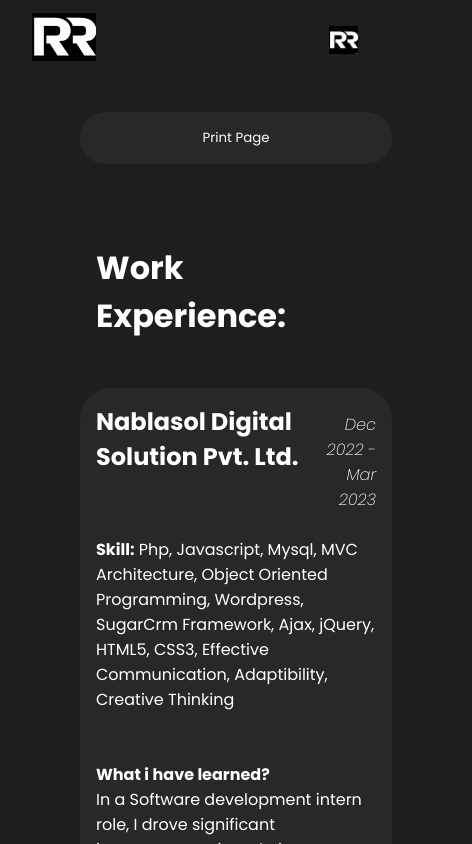
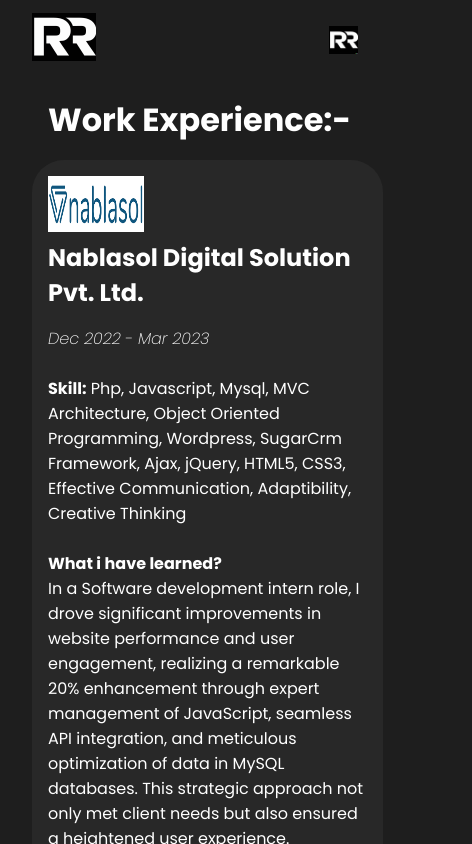
Before and after one commit to Rahulpersie66/Portfolio, a React (Create React App) app: page /portfolioPage in a window 390 px wide. Shown: the top 844 px of the page, 472 px wide, since content can reach past the window. Built offline with nearby package versions, Linux system fonts and the light colour scheme.

Commit message:
Mobile View For Portfolio View

```diff
--- a/src/components/Education/education.js
+++ b/src/components/Education/education.js
@@ -2,7 +2,7 @@
 import PortfolioNavbar from '../PortfolioNavBar/portfolioNavbar';
 import BU from  '../../assests/BinghamtonUniversity.jpg'
 import JP from '../../assests/juit_by_jaypeeit_dgafpv5-fullview.jpg'
-
+import Footer from '../Footer/footer';
 import React from 'react'
 
 const Education = () => {
@@ -185,7 +185,7 @@
                     </table>
                 </div>
             </div>
-
+            <Footer/>
         </div>
     )
 }
--- a/src/components/PortfolioNavBar/portfolioNavbar.css
+++ b/src/components/PortfolioNavBar/portfolioNavbar.css
@@ -0,0 +1,36 @@
+.portfolioNavbar{
+    height: 5rem;
+    width: 100vw;
+    max-width: 75rem;
+    background: rgb(30,30,30);
+    margin: 0 2rem;
+    padding: 1rem 2rem;
+    display: flex;
+    /* align items in the center of the box */
+    align-items: center;
+    /* if justify content to center then the content is in center of the center */
+    /* but instead of that justify-content:space-between will make things logo space content space button search --- in navbar */
+    justify-content: space-between;
+    position: sticky;
+    top: 0;
+    z-index: 3;
+    color:white;
+}
+
+@media Screen and (max-width:780px){
+    .portfolioNavbar{
+        margin: 0 0;
+    }
+}
+
+@media screen and (max-width:779px) {
+    .mobMenu{
+        display: flex;
+    }
+    .desktopMenu{
+        display: none;
+    }
+    .desktopMenuBtn{
+        display: none;
+    }
+}
--- a/src/components/PortfolioNavBar/portfolioNavbar.js
+++ b/src/components/PortfolioNavBar/portfolioNavbar.js
@@ -12,7 +12,7 @@
 
 
     return (
-        <nav className="navbar">
+        <nav className="portfolioNavbar">
         <RouterLink to='/Portfolio/'>
             <img src={logo} alt="Logo" className='logo' />
         </RouterLink>
--- a/src/components/PortfolioPage/portfoliopage.css
+++ b/src/components/PortfolioPage/portfoliopage.css
@@ -1,9 +1,42 @@
 .PortfolioPage{
     width: 100vw;
-    max-width: 80vw;
+    max-width: 90vw;
     justify-content: center;
     /* display: flex;
     flex-wrap: wrap; */
+}
+
+.PortfolioWorkExp{
+    width: 100%;
+    justify-content: center;
+    margin: 0 2rem;
+}
+
+
+#portfolioPageh1{
+    width: 100%;
+    color: white;
+    /* background-color: rgb(50,50,50); */
+    margin: auto;
+    border:none;
+    padding: 1rem;
+    border-radius: 2rem;
+    justify-content: center;
+    font-size: xxx-large;
+    /* text-align: center; */
+}
+
+.portfolioPage{
+    width: 100%;
+    color: white;
+    background-color: rgb(40,40,40);
+    margin: 0 auto;
+    border:none;
+    justify-content: center;
+    padding: 1rem;
+    border-radius: 2rem;
+    margin-bottom: 2rem;
+
 }
 
 .workSkills{
@@ -14,46 +47,31 @@
 
 
 }
-#portfolioPageh1{
-    width: 100%;
-    color: white;
-    /* background-color: rgb(50,50,50); */
-    margin: 2rem 5rem;
-    border:none;
-    padding: 1rem;
-    border-radius: 2rem;
+
+/* .printPage:hover{
+    color: yellow;
+} */
+
+.companyDemo{
+    display: flex;
+    flex-direction: row;
+    width:100%;
 }
 
-.printPage, .portfolioPage{
-    width: 100%;
-    color: white;
-    background-color: rgb(40,40,40);
-    margin: 2rem 5rem;
-    border:none;
-    padding: 1rem;
-    border-radius: 2rem;
-
+.compLogo{
+    height: 3.5rem;
+    width:20%;
 }
-
-
-.printPage:hover{
-    color: yellow;
-}
-
-.company{
-    display: flex;
-    justify-content: space-between;
-    flex-direction: column;
-}
-
 .companyTitle{
+    width:80%;
     display: flex;
     flex-direction: row;
 }
-
 .companyName{
     width: 75%;
-    margin: 0;
+    font-size: xx-large;
+    font-weight: 800;
+    padding: 0 0.5rem;
 }
 
 .dateOfCompany{
@@ -61,3 +79,83 @@
     padding-top: 0.5rem;
     direction: rtl;
 }
+/* .company{
+    display: flex;
+    justify-content: space-between;
+    flex-direction: column;
+} */
+
+/* .companyTitle{
+    display: flex;
+    flex-direction: row;
+} */
+
+/* .companyName{
+    width: 75%;
+    margin: 0;
+} */
+
+
+@media  Screen and (max-width:932px) {
+    .companyDemo{
+        display: flex;
+        flex-direction: column;
+        width:100%;
+    }
+
+    .compLogo{
+        height: 3.5rem;
+        width:30%;
+    }
+    .companyTitle{
+        width:100%;
+        display: flex;
+        flex-direction: row;
+    }
+    .companyName{
+        width: 75%;
+        font-size: xx-large;
+        font-weight: 800;
+        padding: 0 0.5rem;
+    }
+
+    .dateOfCompany{
+        width: 25%;
+        padding-top: 0.5rem;
+        direction: rtl;
+    }
+
+}
+
+@media screen and (max-width:752px) {
+
+    .companyTitle{
+        width:100%;
+        display: flex;
+        flex-direction: column;
+    }
+    .companyName{
+        width: 100%;
+        font-size: xx-large;
+        font-weight: 800;
+        padding: 0.5rem 0rem;
+    }
+
+    .dateOfCompany{
+        width: 100%;
+        padding-top: 0.5rem;
+        direction: ltr;
+    }
+
+}
+
+
+@media screen and (max-width:540px){
+    #portfolioPageh1{
+        font-size: xx-large;
+    }
+
+    .companyName{
+        font-size: x-large;
+    }
+}
--- a/src/components/PortfolioPage/portfoliopage.js
+++ b/src/components/PortfolioPage/portfoliopage.js
@@ -1,17 +1,26 @@
 import './portfoliopage.css'
 import React from 'react';
+import company1 from '../../assests/nablasol.png';
+import company2 from '../../assests/IMG_20240115_132427__01.jpg';
 import PortfolioNavbar from '../PortfolioNavBar/portfolioNavbar';
+import Footer from '../Footer/footer';
 
 const PortfolioPage = () => {
     return (
         <div className="PortfolioPage">
         <PortfolioNavbar/>
-        <button className="printPage" onClick={() => window.print()}>Print Page</button>
-        <br></br><h1 id='portfolioPageh1'>Work Experience:</h1>
+        {/* <button className="printPage" onClick={() => window.print()}>Print Page</button> */}
+        {/* <br></br> */}
+        <div className='PortfolioWorkExp'>
+        <h1 id='portfolioPageh1'>Work Experience:-</h1>
+
         <div className ="portfolioPage">
           <div className='workSkills'>
             <div className='company'>
-              <span className='companyTitle'><h2 className='companyName'>Nablasol Digital Solution Pvt. Ltd.</h2><i className='dateOfCompany'>Dec 2022 - Mar 2023</i></span><br></br>
+              <div className = 'companyDemo'>
+              <img className='compLogo' src={company1} alt='Nablasol Digital Solutions Pvt. Ltd.'></img>
+              <span className='companyTitle'><h2 className='companyName'>Nablasol Digital Solution Pvt. Ltd.</h2><i className='dateOfCompany'>Dec 2022 - Mar 2023</i></span>
+              </div><br></br>
               <span className='skillCompany'><b>Skill:</b> Php, Javascript, Mysql, MVC Architecture, Object Oriented Programming, Wordpress, SugarCrm Framework, Ajax, jQuery, HTML5, CSS3, Effective Communication, Adaptibility, Creative Thinking</span>
               <br></br>
               <br></br>
@@ -25,7 +34,10 @@
           <div className='workSkills'>
             {/* Clerisy Solution */}
             <div className='company'>
-              <span className='companyTitle'><h2 className='companyName'>Clerisy Solution Pvt. Ltd.</h2><i className='dateOfCompany'>Dec 2022 - Mar 2023</i></span><br></br>
+            <div className = 'companyDemo'>
+              <img className='compLogo' src={company2} alt='Nablasol Digital Solutions Pvt. Ltd.'></img>
+              <span className='companyTitle'><h2 className='companyName'>Clerisy Solution Pvt. Ltd.</h2><i className='dateOfCompany'>Dec 2022 - Mar 2023</i></span></div>
+              <br></br>
               <span className='skillCompany'><b>Skill:</b> Php, Javascript, Java, MySQL, MVC Architecture, Object Oriented Programming, Wordpress, CodeIgniter Framework, Ajax, jQuery, HTML5, CSS3, Effective Communication, Analysis of database, Creative Thinking</span>
               <br></br>
               <br></br>
@@ -36,7 +48,8 @@
             </div>
           </div>
         </div>
-
+        </div>
+        <Footer/>
       </div>
     )
 }
```
Also changed, not shown: src/assests/IMG_20240115_132427__01.jpg (added), src/assests/nablasol.png (added).
